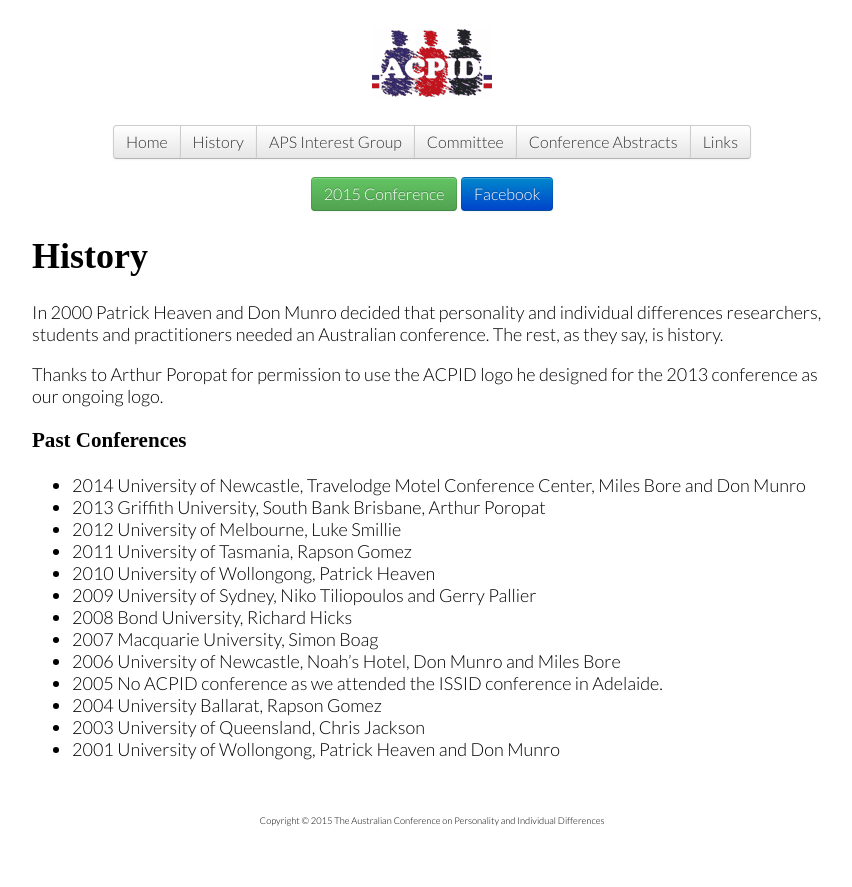
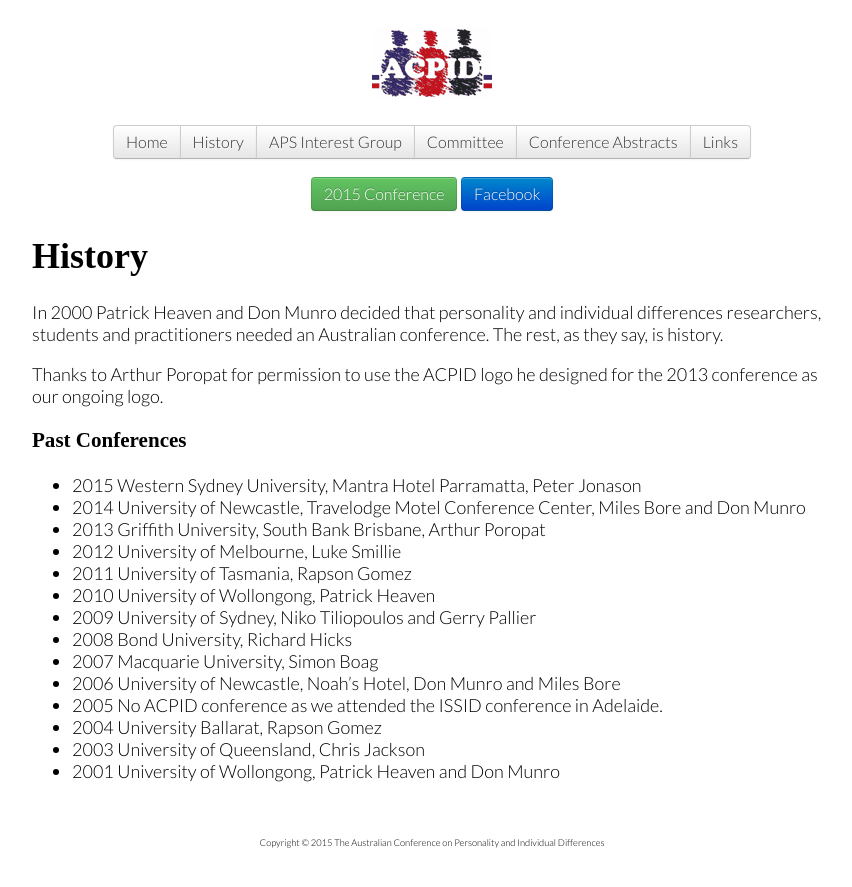
Before and after one commit to acpid/acpid.github.io, a Jekyll site: the page built from history.html, in a window 1280 px wide. Shown: the top 887 px of the page, without its empty margins (208-1060 px from the left). Built offline with Jekyll 4.4.1, drawn with Linux system fonts in a browser that asks for light colours; some web fonts are replaced.

Commit message:
Adds 2015 conference to history page.

```diff
--- a/history.html
+++ b/history.html
@@ -19,6 +19,9 @@ the 2013 conference as our ongoing logo.
 <h3>Past Conferences</h3>
 
 <ul>
+  <li>
+    2015 Western Sydney University, Mantra Hotel Parramatta, Peter Jonason
+  </li>
   <li>
     2014 University of Newcastle, Travelodge Motel Conference Center, Miles Bore and Don Munro
   </li>
```
